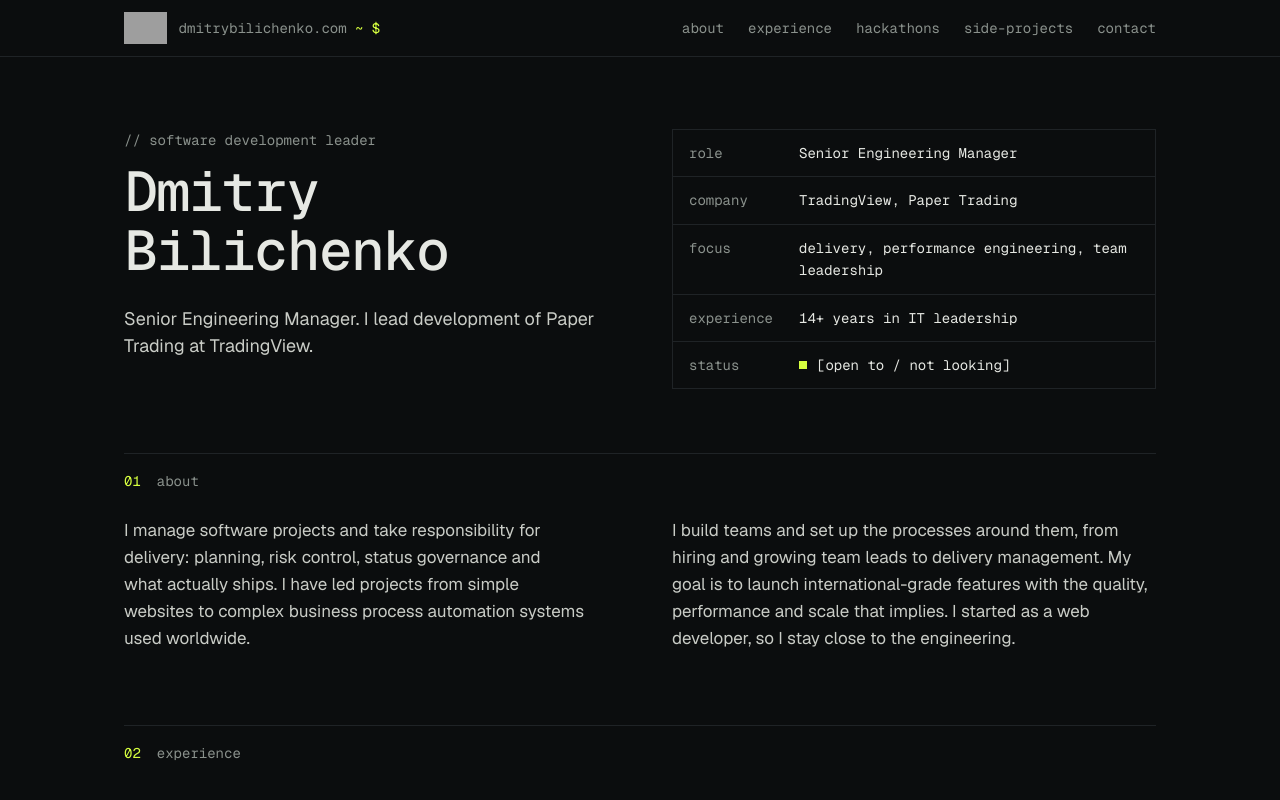
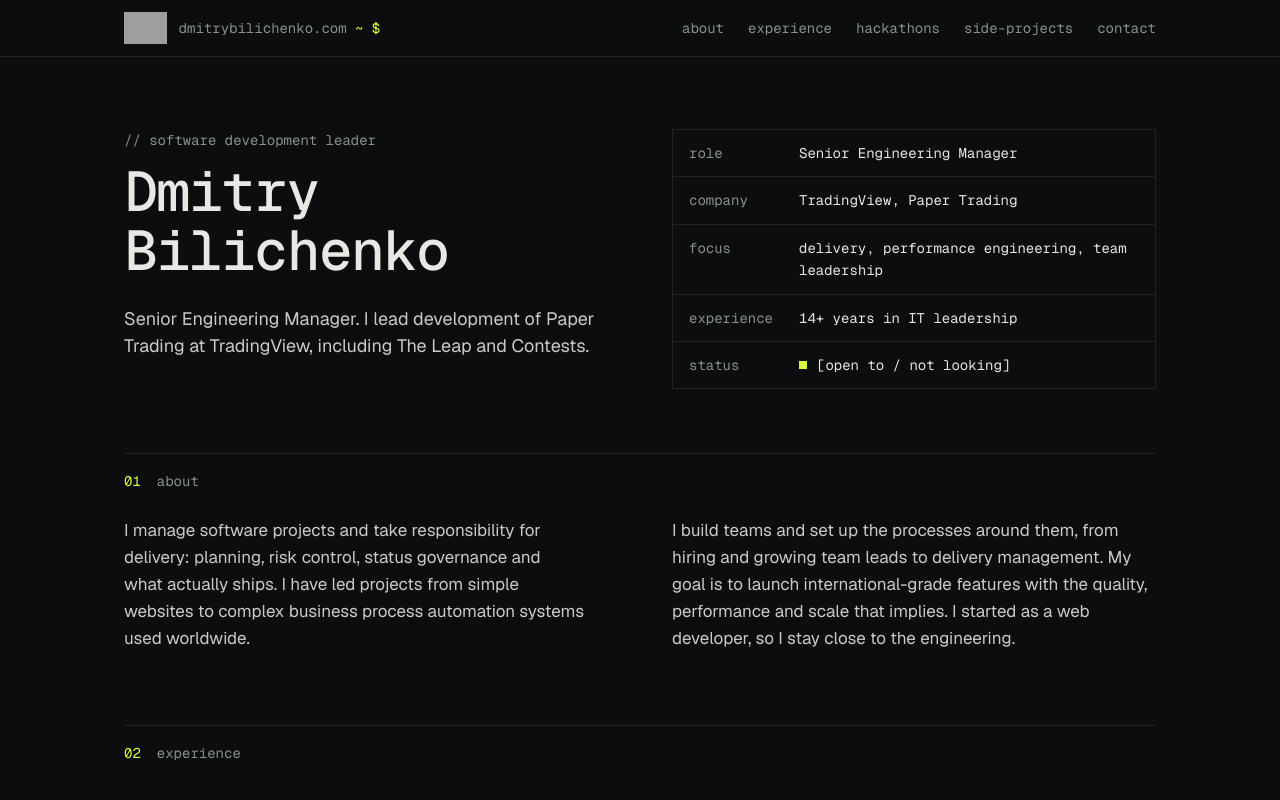
Before and after one commit to billo32/dmitrybilichenko, a React (Vite) app: page / in a window 1280 px wide. Shown: the top 800 px of the page. Built offline with nearby package versions, Linux system fonts and the light colour scheme; no server answers; grey boxes are pictures that could not be loaded.

Commit message:
Mention The Leap and Contests in the intro
Co-Authored-By: Claude Sonnet 5.5 <noreply@anthropic.com>
Claude-Session: https://claude.ai/code/session_0117xE1EnoUfoZLLBJQwK2mP

```diff
--- a/src/data.js
+++ b/src/data.js
@@ -9,7 +9,8 @@ export const LOGO_URL =
 export const profile = {
   name: 'Dmitry Bilichenko',
   kicker: '// software development leader',
-  intro: 'Senior Engineering Manager. I lead development of Paper Trading at TradingView.',
+  intro:
+    'Senior Engineering Manager. I lead development of Paper Trading at TradingView, including The Leap and Contests.',
   facts: [
     ['role', 'Senior Engineering Manager'],
     ['company', 'TradingView, Paper Trading'],
```
